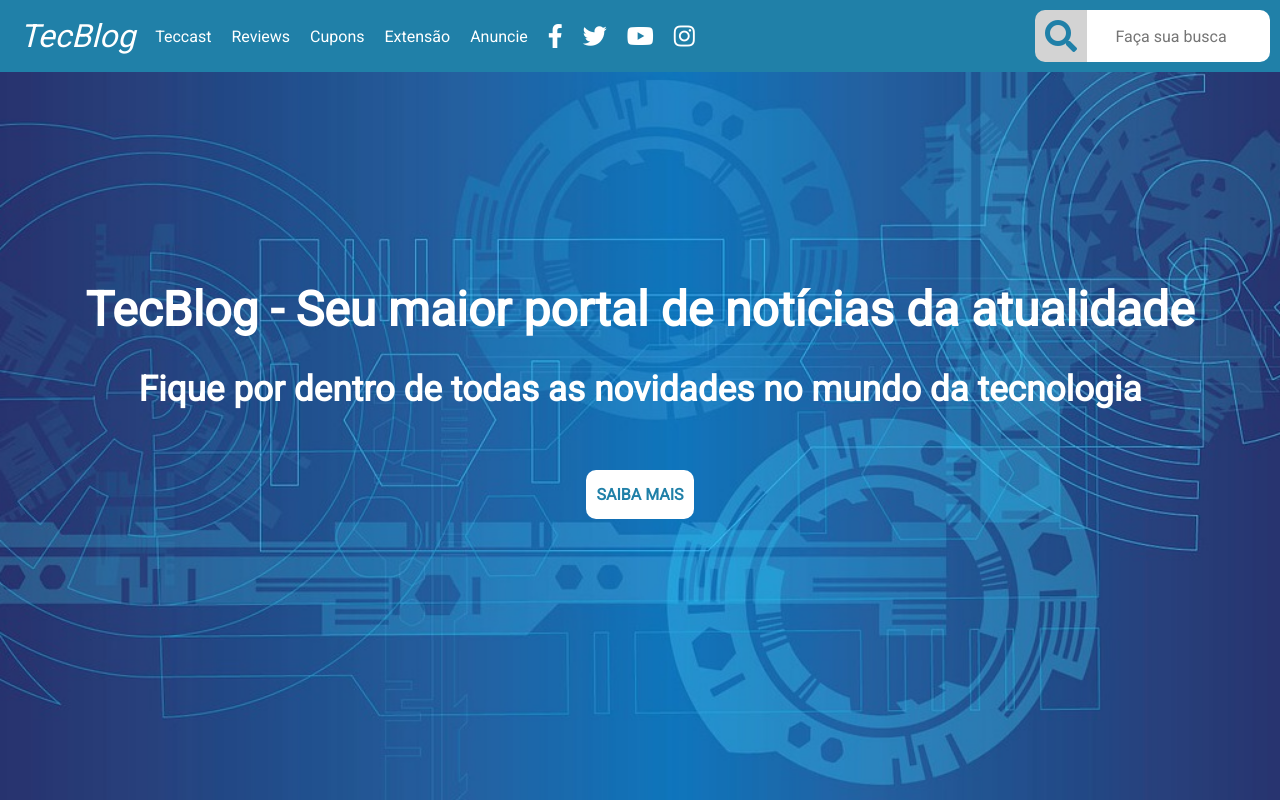
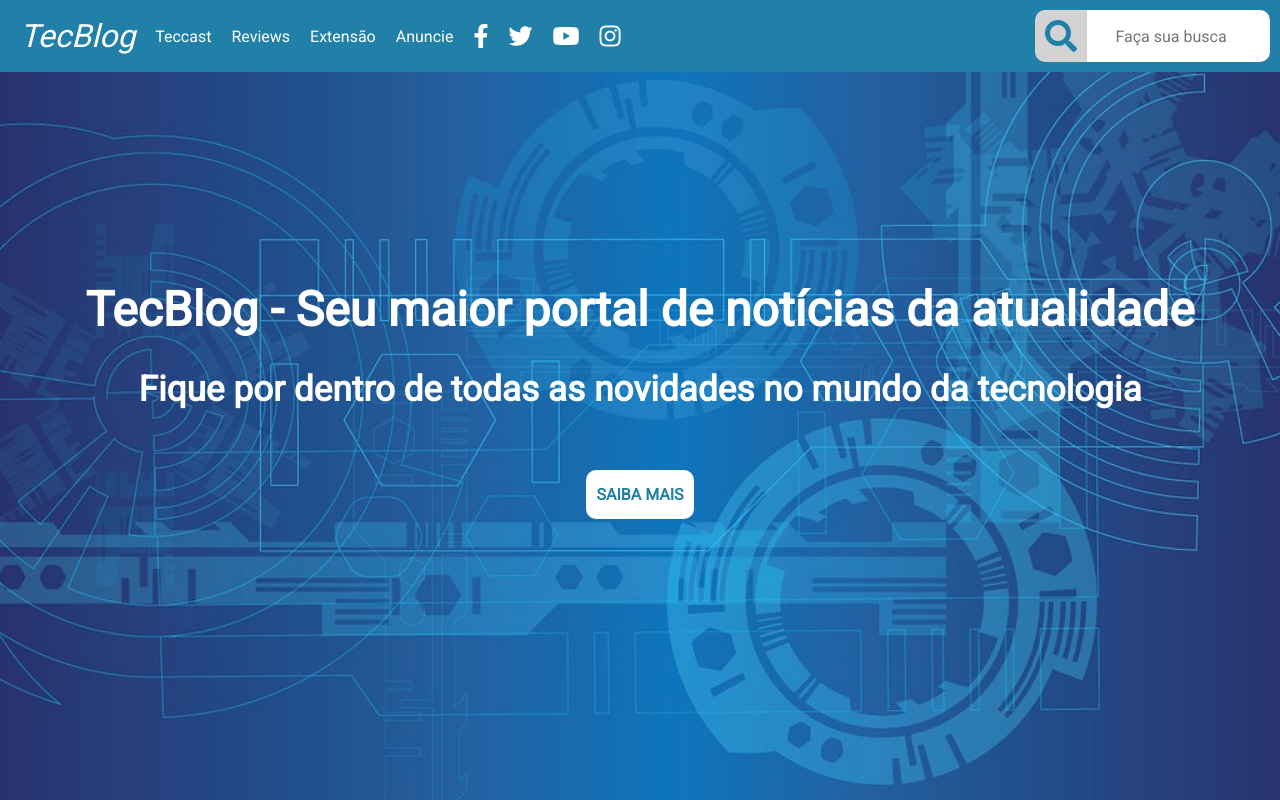
Before and after one commit to Rodolfo-Rodrigues/TecBlog, a plain HTML site: page index.html in a window 1280 px wide. Shown: the top 800 px of the page. Drawn offline with Linux system fonts and the light colour scheme.

Commit message:
Add files via upload

```diff
--- a/index.html
+++ b/index.html
@@ -18,7 +18,6 @@
                 <li><a class="logo" href="#">TecBlog</a></li>
                 <li><a href="#">teccast</a></li>
                 <li><a href="#">reviews</a></li>
-                <li><a href="#">cupons</a></li>
                 <li><a href="#">extensão</a></li>
                 <li><a href="#">anuncie</a></li>
                 <li><a href="#" title="facebook"><i class="fab fa-facebook-f"></i></a></li>
```
